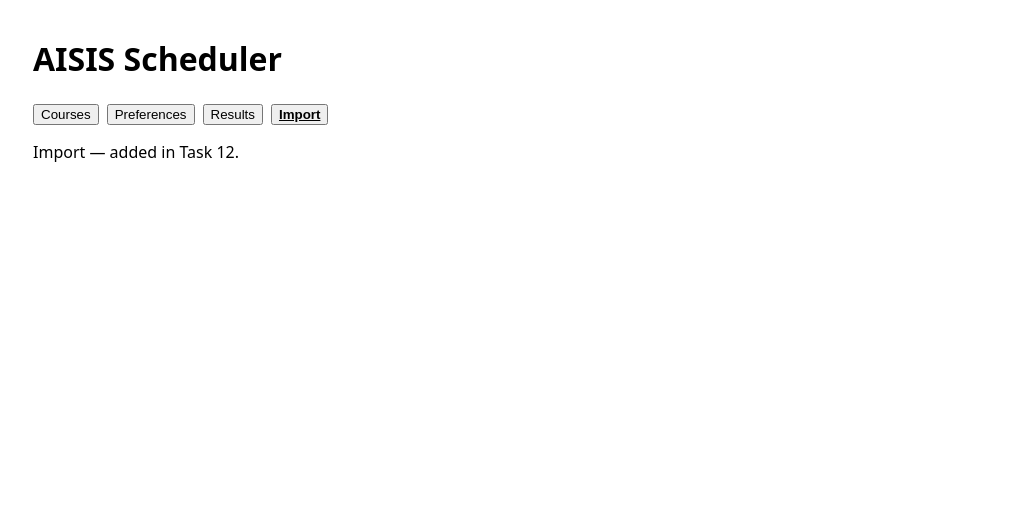
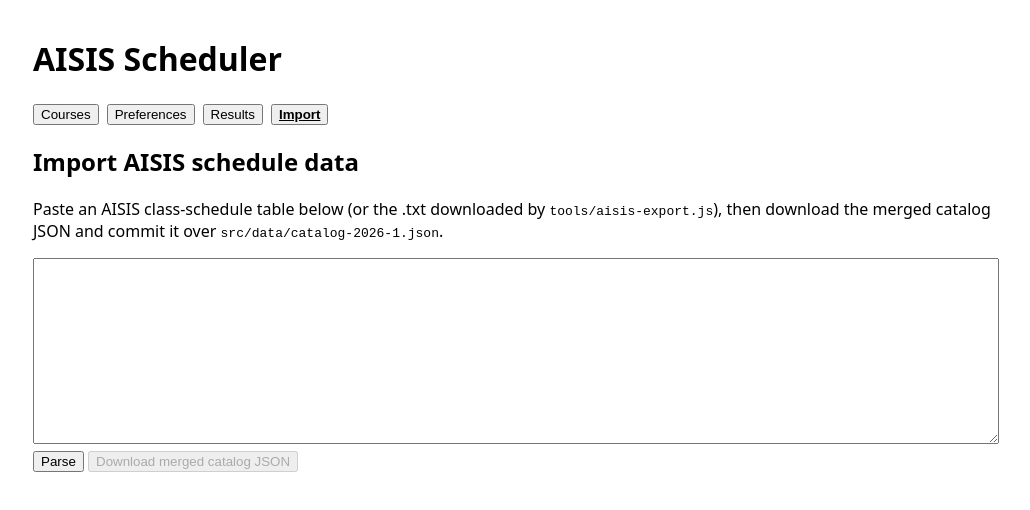
Before and after one commit to prinsipeGit/aisis-scheduler, a React (Vite) app: page / in a window 1280 px wide. Both pictures are taken after a click on the button "Import". Shown: the top 510 px of the page, without its empty margins (127-1157 px from the left). Built offline with nearby package versions, Linux system fonts and the light colour scheme; the HTML template or start-up script is replaced by a standard one.

Commit message:
feat: paste-import page with warnings and catalog JSON download

```diff
--- a/src/App.tsx
+++ b/src/App.tsx
@@ -6,6 +6,7 @@ import type { UserState } from "./lib/types";
 import { CoursePicker } from "./components/CoursePicker";
 import { PreferencesPanel } from "./components/PreferencesPanel";
 import { Results } from "./components/Results";
+import { ImportPage } from "./components/ImportPage";
 
 type Tab = "courses" | "preferences" | "results" | "import";
 const TABS: { id: Tab; label: string }[] = [
@@ -51,7 +52,7 @@ export default function App() {
       )}
       {tab === "preferences" && <PreferencesPanel catalog={catalog} state={state} onChange={setState} />}
       {tab === "results" && <Results catalog={catalog} state={state} ratings={ratings} onChange={setState} />}
-      {tab === "import" && <p>Import — added in Task 12.</p>}
+      {tab === "import" && <ImportPage catalog={catalog} />}
     </main>
   );
 }
--- /dev/null
+++ b/src/components/ImportPage.tsx
@@ -0,0 +1,65 @@
+import { useState } from "react";
+import { parseAisisTable } from "../lib/parser";
+import type { Catalog, Section } from "../lib/types";
+import { sectionKey } from "../lib/types";
+
+interface Props {
+  catalog: Catalog;
+}
+
+export function ImportPage({ catalog }: Props) {
+  const [text, setText] = useState("");
+  const [result, setResult] = useState<{ sections: Section[]; warnings: string[] } | null>(null);
+
+  const parse = () => setResult(parseAisisTable(text));
+
+  const download = () => {
+    if (!result) return;
+    const merged = new Map(catalog.sections.map((s) => [sectionKey(s), s]));
+    for (const s of result.sections) merged.set(sectionKey(s), s);
+    const next: Catalog = {
+      semester: catalog.semester,
+      exportedAt: new Date().toISOString(),
+      sections: [...merged.values()],
+      warnings: result.warnings,
+    };
+    const blob = new Blob([JSON.stringify(next, null, 2)], { type: "application/json" });
+    const a = document.createElement("a");
+    a.href = URL.createObjectURL(blob);
+    a.download = `catalog-${catalog.semester}.json`;
+    a.click();
+    URL.revokeObjectURL(a.href);
+  };
+
+  return (
+    <section>
+      <h2>Import AISIS schedule data</h2>
+      <p>
+        Paste an AISIS class-schedule table below (or the .txt downloaded by{" "}
+        <code>tools/aisis-export.js</code>), then download the merged catalog JSON and commit it
+        over <code>src/data/catalog-{catalog.semester}.json</code>.
+      </p>
+      <textarea rows={12} style={{ width: "100%" }} value={text} onChange={(e) => setText(e.target.value)} />
+      <div>
+        <button onClick={parse}>Parse</button>{" "}
+        <button onClick={download} disabled={!result || result.sections.length === 0}>
+          Download merged catalog JSON
+        </button>
+      </div>
+      {result && (
+        <>
+          <p>
+            {result.sections.length} section(s) parsed, {result.warnings.length} warning(s).
+          </p>
+          {result.warnings.length > 0 && (
+            <ul>
+              {result.warnings.map((w, i) => (
+                <li key={i}>{w}</li>
+              ))}
+            </ul>
+          )}
+        </>
+      )}
+    </section>
+  );
+}
```
Also changed, not shown: 1 other file (tests, documents, lock files or other folders).
